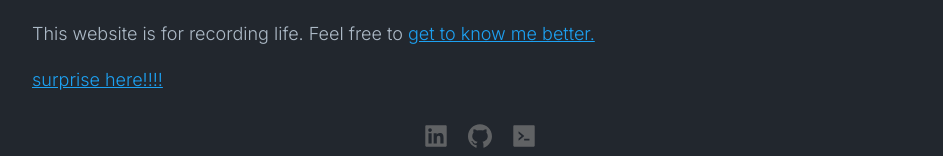
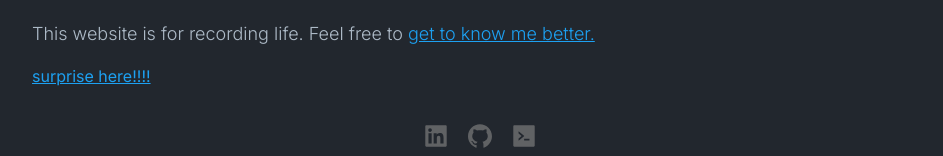
Before and after one commit to MrRobot2025/reesab, a Next.js app: page / in a window 1280 px wide. Shown: the part 583-739 px from the top of the page, without its empty margins (160-1103 px from the left). Built offline with nearby package versions, Linux system fonts and the light colour scheme; a web font is replaced by a local one.

Commit message:
surprise

```diff
--- a/src/components/hero.js
+++ b/src/components/hero.js
@@ -1,5 +1,5 @@
 import "../styles/hero.css";
-import Emoji from "react-emoji-render";
+import Link from 'next/link';
 export default function Hero() {
     return (
       <div className="hero">
@@ -12,7 +12,7 @@ export default function Hero() {
         <p className="typing">&quot;Now I am become Death, the Destroyer of Worlds&quot;</p>
         <p>Catch a glimpse of my life and latest updates in my latest <a href="https://x.com/reeeesab">tweet!</a> <span className="x">𝕏</span></p>
         <p>This website is for recording life. Feel free to <a href="">get to know me better.</a></p>
-        <p><a href="#">surprise here!!!!</a></p>
+        <Link href="/surprise">surprise here!!!!</Link>
       </div>
     );
   }
```
Also changed, not shown: src/app/surprise/page.js (+14 -0 lines).
